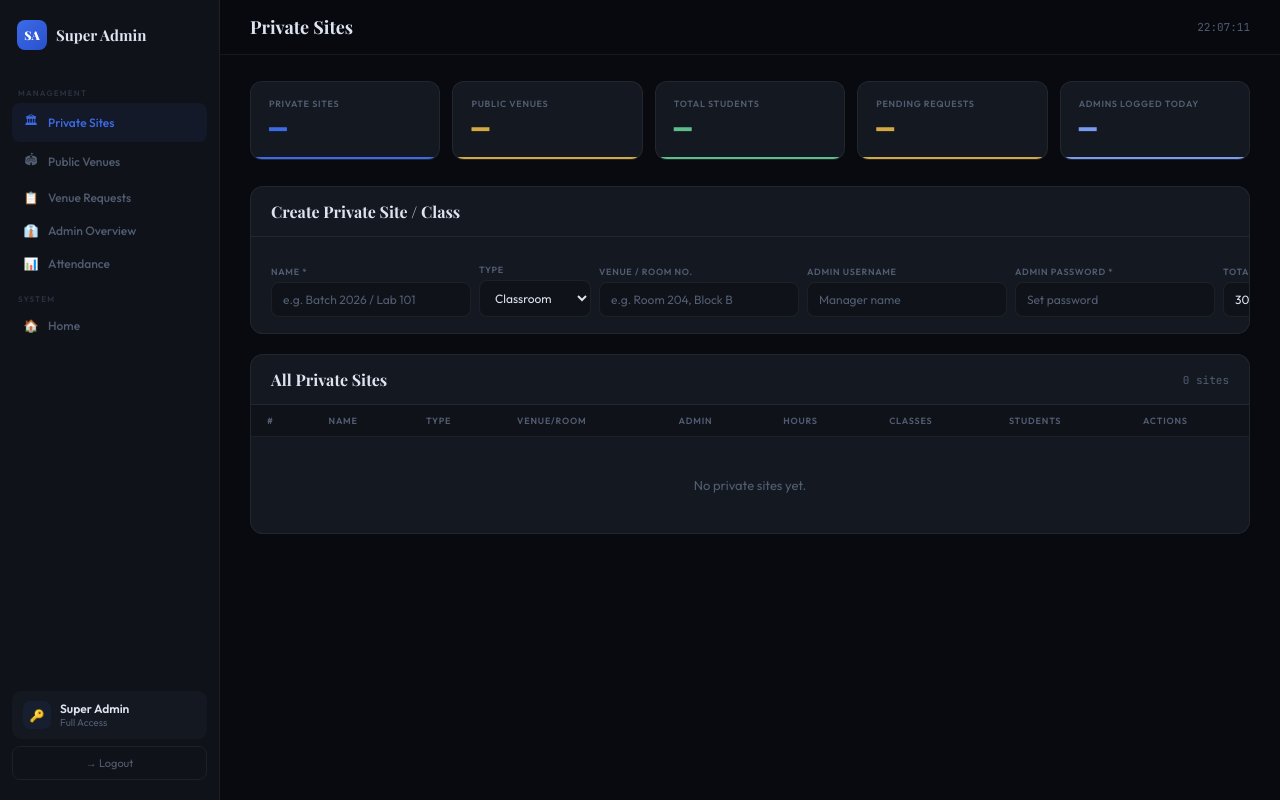
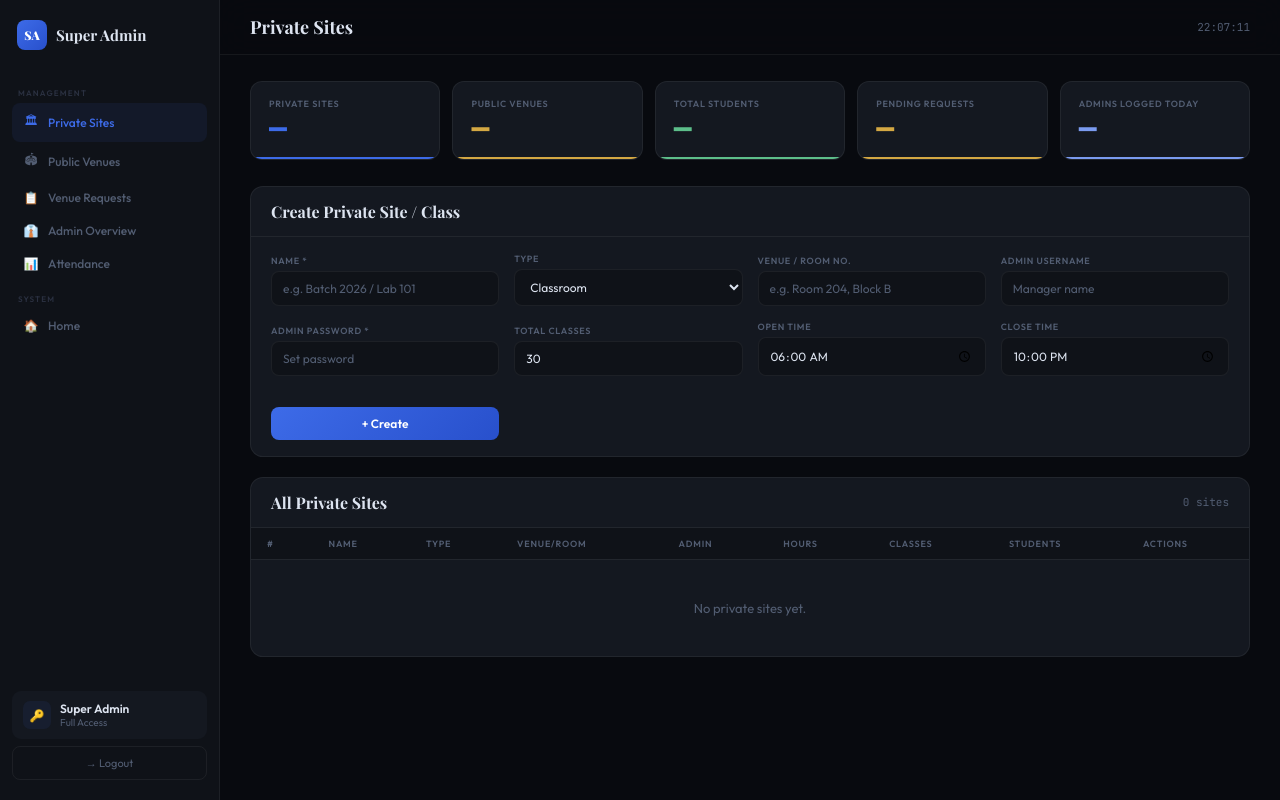
Before and after one commit to rashkhan94/face_recognization_attendance_system, a Flask app: page /superadmin/dashboard in a window 1280 px wide. Run offline with Flask 3, Linux system fonts and the light colour scheme; the visitor is signed in with stand-in values (Sample User, id 1); data that the repository does not hold is empty; some libraries are stand-ins or nearby versions; some web fonts are replaced.

Commit message:
Fix UI issue: grid cutoff on smaller screens for super admin form

```diff
--- a/templates/super_admin_dashboard.html
+++ b/templates/super_admin_dashboard.html
@@ -69,7 +69,7 @@
         .ph-right{display:flex;gap:6px;align-items:center;}
 
         /* FORM */
-        .form-grid{display:grid;grid-template-columns:2fr 1fr 1fr 1fr 1fr 1fr 1fr 1fr 1fr auto;gap:8px;align-items:end;padding:16px 20px;}
+        .form-grid{display:grid;grid-template-columns:repeat(auto-fit, minmax(180px, 1fr));gap:15px;align-items:end;padding:16px 20px;}
         .fg{display:flex;flex-direction:column;gap:5px;}
         .fg label{font-size:9px;font-weight:700;letter-spacing:.7px;text-transform:uppercase;color:var(--muted);}
         .fg input,.fg select{padding:9px 11px;background:var(--s1);border:1px solid var(--border);border-radius:8px;color:var(--text);font-size:12px;font-family:'Outfit',sans-serif;outline:none;transition:border-color .2s;}
@@ -242,7 +242,6 @@
                 </div>
                 <div class="fg"><label>Location / Room No.</label><input type="text" id="pv-num" placeholder="e.g. Block C, Ground Floor"></div>
                 <div class="fg"><label>Capacity</label><input type="number" id="pv-cap" placeholder="200"></div>
-                <div class="fg" style="grid-column:span 2;"></div>
                 <div class="fg"><label>&nbsp;</label><button class="btn btn-gold" onclick="createPublicVenue()" style="width:100%;padding:9px 14px;">+ Create</button></div>
             </div>
         </div>
```
